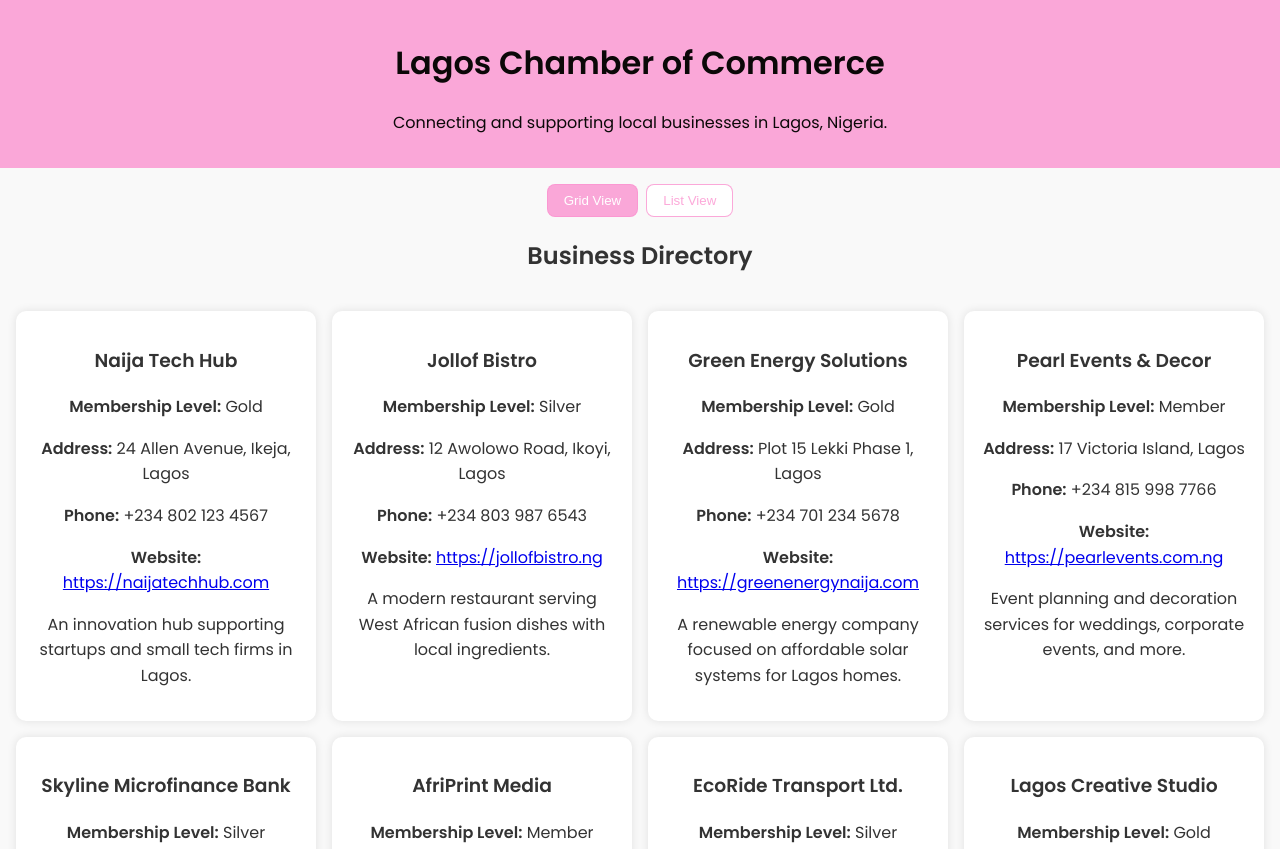
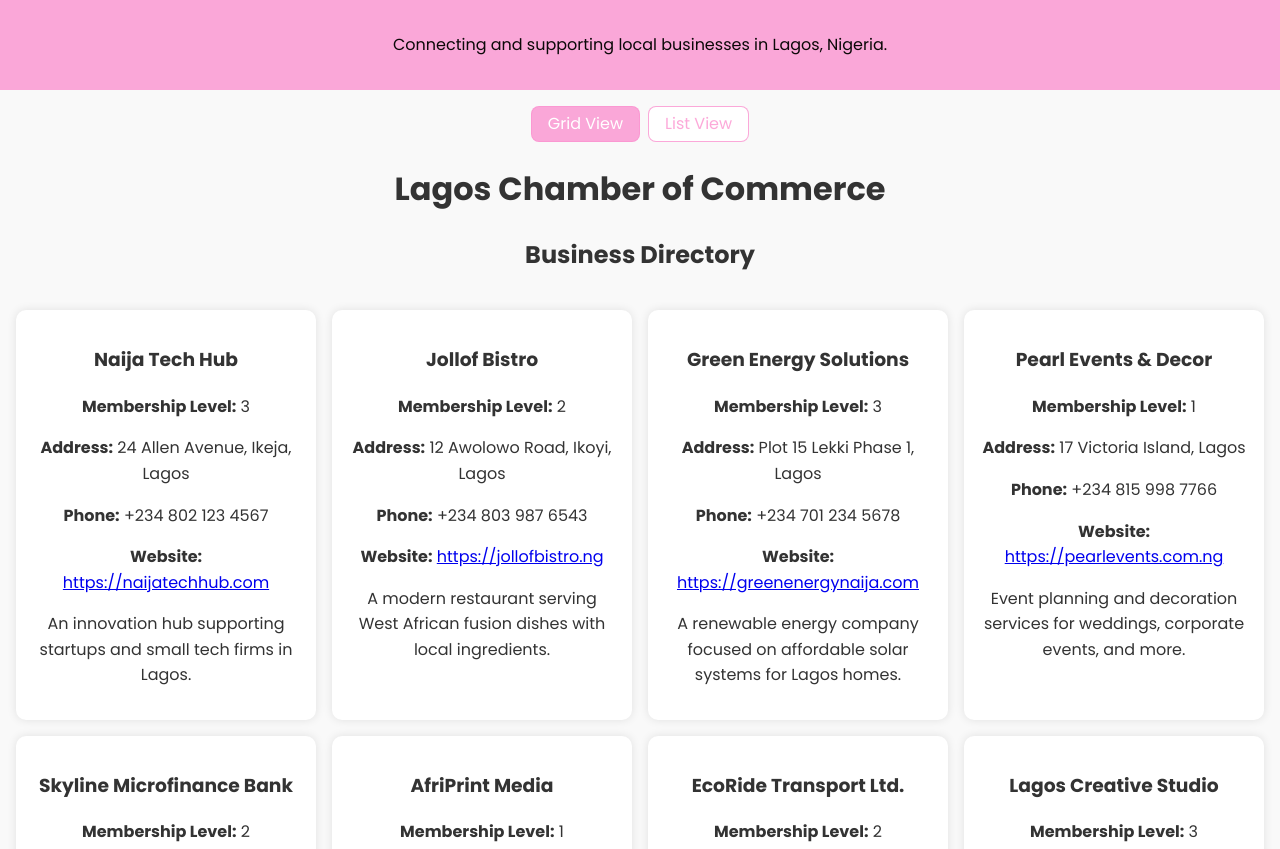
Before and after one commit to Ijato-Ila/wdd231, a plain HTML site: page chamber/directory.html in a window 1280 px wide. Shown: the top 849 px of the page. Drawn offline with nearby package versions, Linux system fonts and the light colour scheme; files that its build step writes are made by us from their sources.

Commit message:
Add header and footer with descriptive paragraph, update page title and metadata

```diff
--- a/chamber/data/members.json
+++ b/chamber/data/members.json
@@ -4,7 +4,7 @@
     "address": "24 Allen Avenue, Ikeja, Lagos",
     "phone": "+234 802 123 4567",
     "website": "https://naijatechhub.com",
-    "membershipLevel": "Gold",
+    "membershipLevel": 3,
     "description": "An innovation hub supporting startups and small tech firms in Lagos."
   },
   {
@@ -12,7 +12,7 @@
     "address": "12 Awolowo Road, Ikoyi, Lagos",
     "phone": "+234 803 987 6543",
     "website": "https://jollofbistro.ng",
-    "membershipLevel": "Silver",
+    "membershipLevel": 2,
     "description": "A modern restaurant serving West African fusion dishes with local ingredients."
   },
   {
@@ -20,7 +20,7 @@
     "address": "Plot 15 Lekki Phase 1, Lagos",
     "phone": "+234 701 234 5678",
     "website": "https://greenenergynaija.com",
-    "membershipLevel": "Gold",
+    "membershipLevel": 3,
     "description": "A renewable energy company focused on affordable solar systems for Lagos homes."
   },
   {
@@ -28,7 +28,7 @@
     "address": "17 Victoria Island, Lagos",
     "phone": "+234 815 998 7766",
     "website": "https://pearlevents.com.ng",
-    "membershipLevel": "Member",
+    "membershipLevel": 1,
     "description": "Event planning and decoration services for weddings, corporate events, and more."
   },
   {
@@ -36,7 +36,7 @@
     "address": "Main Street, Yaba, Lagos",
     "phone": "+234 818 222 9090",
     "website": "https://skylinemfb.ng",
-    "membershipLevel": "Silver",
+    "membershipLevel": 2,
     "description": "A local bank empowering entrepreneurs and small business owners in Lagos."
   },
   {
@@ -44,7 +44,7 @@
     "address": "3 Broad Street, Lagos Island, Lagos",
     "phone": "+234 806 321 2244",
     "website": "https://afriprintmedia.ng",
-    "membershipLevel": "Member",
+    "membershipLevel": 1,
     "description": "Printing and digital advertising agency serving Lagos-based SMEs."
   },
   {
@@ -52,7 +52,7 @@
     "address": "11 Airport Road, Ikeja, Lagos",
     "phone": "+234 809 112 7788",
     "website": "https://ecoride.ng",
-    "membershipLevel": "Silver",
+    "membershipLevel": 2,
     "description": "A sustainable transport company offering eco-friendly ride services across Lagos."
   },
   {
@@ -60,7 +60,7 @@
     "address": "21 Freedom Way, Lekki Phase 1, Lagos",
     "phone": "+234 812 654 3321",
     "website": "https://lagoscreativestudio.com",
-    "membershipLevel": "Gold",
+    "membershipLevel": 3,
     "description": "A digital media studio specializing in photography, videography, and creative branding for Lagos businesses."
   }
 ]
--- a/chamber/directory.html
+++ b/chamber/directory.html
@@ -6,23 +6,28 @@
   <meta name="author" content="Ijato Precious-Jane Okpen">
   <title>Lagos Chamber Directory | WDD 231</title>
   <meta name="description" content="Connecting and supporting businesses in Lagos, Nigeria.">
+  <link rel="icon" href="images/favicon.png">
 
-  <!-- Favicon -->
-  <link rel="icon" href="images/favicon.png">
 
   <!-- Google Fonts -->
   <link rel="preconnect" href="https://fonts.googleapis.com">
   <link rel="preconnect" href="https://fonts.gstatic.com" crossorigin>
-  <link href="https://fonts.googleapis.com/css2?family=Poppins:wght@400;600&display=swap" rel="stylesheet">
+  <link href="https://fonts.googleapis.com/css2?family=Poppins:wght@400;700&display=swap" rel="stylesheet">
 
   <!-- CSS -->
+  <link rel="stylesheet" href="styles/normalize.css">
   <link rel="stylesheet" href="styles/style.css">
+
+  <meta property="og:title" content="Lagos Chamber Directory | WDD 231">
+  <meta property="og:description" content="Explore and connect with Lagos businesses through our Chamber of Commerce directory.">
+  <meta property="og:image" content="https://your-github-username.github.io/wdd231/chamber/images/favicon.png">
+  <meta property="og:url" content="https://your-github-username.github.io/wdd231/chamber/directory.html">
+</head>
 </head>
 <body>
 
   <!-- Header -->
   <header>
-    <h1>Lagos Chamber of Commerce</h1>
     <p>Connecting and supporting local businesses in Lagos, Nigeria.</p>
   </header>
 
@@ -34,6 +39,7 @@
 
   <!-- Main content -->
   <main>
+    <h1>Lagos Chamber of Commerce</h1>
     <h2>Business Directory</h2>
     <div id="directory" class="directory grid-view"></div>
   </main>
@@ -43,7 +49,7 @@
     <p>&copy; <span id="year"></span> Lagos Chamber of Commerce | All Rights Reserved</p>
   </footer>
 
-  <!-- JavaScript -->
-  <script src="scripts/script.js"></script>
+  <!-- External JavaScript -->
+  <script src="scripts/script.js" defer></script>
 </body>
 </html>
--- a/chamber/styles/style.css
+++ b/chamber/styles/style.css
@@ -14,6 +14,9 @@ body {
 
 /* Header and Footer pink */
 header, footer {
+  display: flex;
+  justify-content: center;
+  align-items: center;
   background-color: var(--accent);
   color: rgb(11, 8, 8);
   text-align: center;
```
